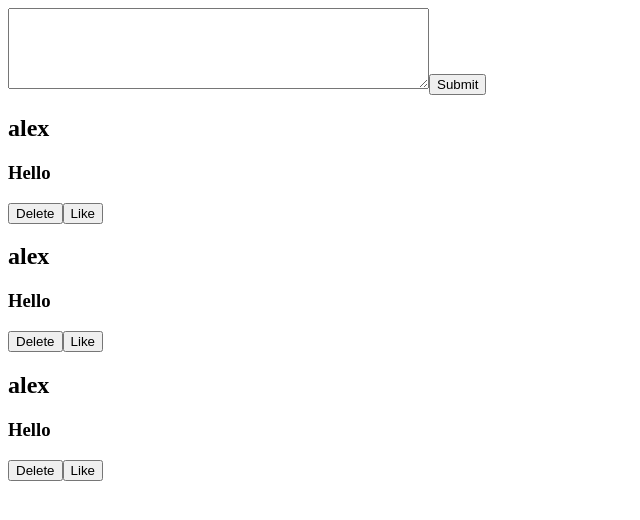
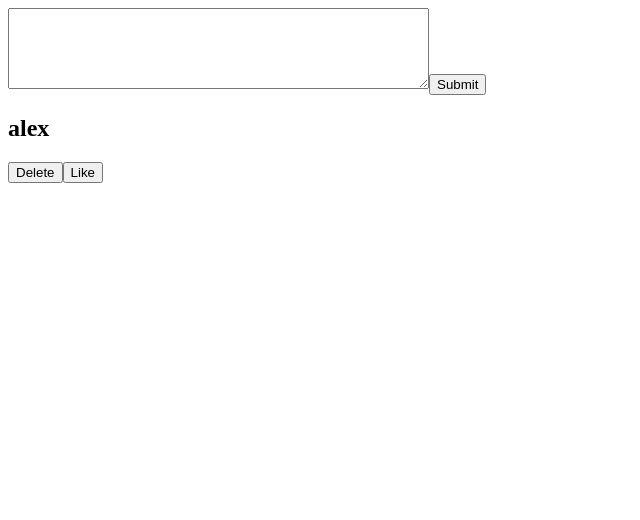
Before and after one commit to alexangria1992/chapter-1, a React (Create React App) app: page / in a window 1280 px wide. Shown: the top 520 px of the page, without its empty margins (0-640 px from the left). Built offline with nearby package versions, Linux system fonts and the light colour scheme.

Commit message:
state lifting tutorial

```diff
--- a/src/App.js
+++ b/src/App.js
@@ -4,11 +4,14 @@
 
 function App() {
   const [name, setName] = useState("alex")
+
+  const[textInput, setTextInput] = useState("")
+  const [tweets, setTweets] = useState([])
   const message  = "Hello"
   return (
     <div>
-      <CreateTweet/>
-      <TweetList  name={name} message={message}/>
+      <CreateTweet textInput={textInput} setTextInput={setTextInput} tweets={tweets} setTweets={setTweets}/>
+      <TweetList  name={name} tweets={tweets}/>
 
     </div>
   );
--- a/src/components/CreateTweet.js
+++ b/src/components/CreateTweet.js
@@ -1,13 +1,22 @@
 import React, {useState} from 'react';
 
-const CreateTweet = () => {
-    const[textInput, setTextInput] = useState("")
+const CreateTweet = ({tweets, setTweets, textInput, setTextInput }) => {
+
     const userInputHandler = (e) => {
         setTextInput(e.target.value)
     }
+    const submitTweetHandler = (e)=> {
+        e.preventDefault()
+        setTweets([...tweets, textInput])
+        setTextInput("");
+    }
     return(
-        <form>
-            <textarea value={textInput}onChange={userInputHandler} name="" id="" cols="50" rows="5"></textarea>
+        <form onSubmit={submitTweetHandler}>
+            <textarea value={textInput}
+            onChange={userInputHandler}
+             cols="50"
+             rows="5">
+            </textarea>
             <button>Submit</button>
         </form>
 
--- a/src/components/Tweet.js
+++ b/src/components/Tweet.js
@@ -1,10 +1,10 @@
 import React from 'react';
 
-const Tweet = ({name, message}) => {
+const Tweet = ({name, tweets}) => {
     return(
         <div className="tweet">
             <h2>{name}</h2>
-            <h3>{message}</h3>
+            <h3>{tweets}</h3>
             <button>Delete</button>
             <button>Like</button>
       </div>
--- a/src/components/TweetList.js
+++ b/src/components/TweetList.js
@@ -1,11 +1,10 @@
 import React from 'react';
 import Tweet from './Tweet';
-const TweetList = ({name, message}) => {
+const TweetList = ({name, tweets}) => {
     return(
         <div className="tweet-list">
-            <Tweet name={name} message={message}/>
-            <Tweet name={name} message={message}/>
-            <Tweet name={name} message={message}/>
+            <Tweet name={name} tweets={tweets}/>
+
         </div>
 
 
```
